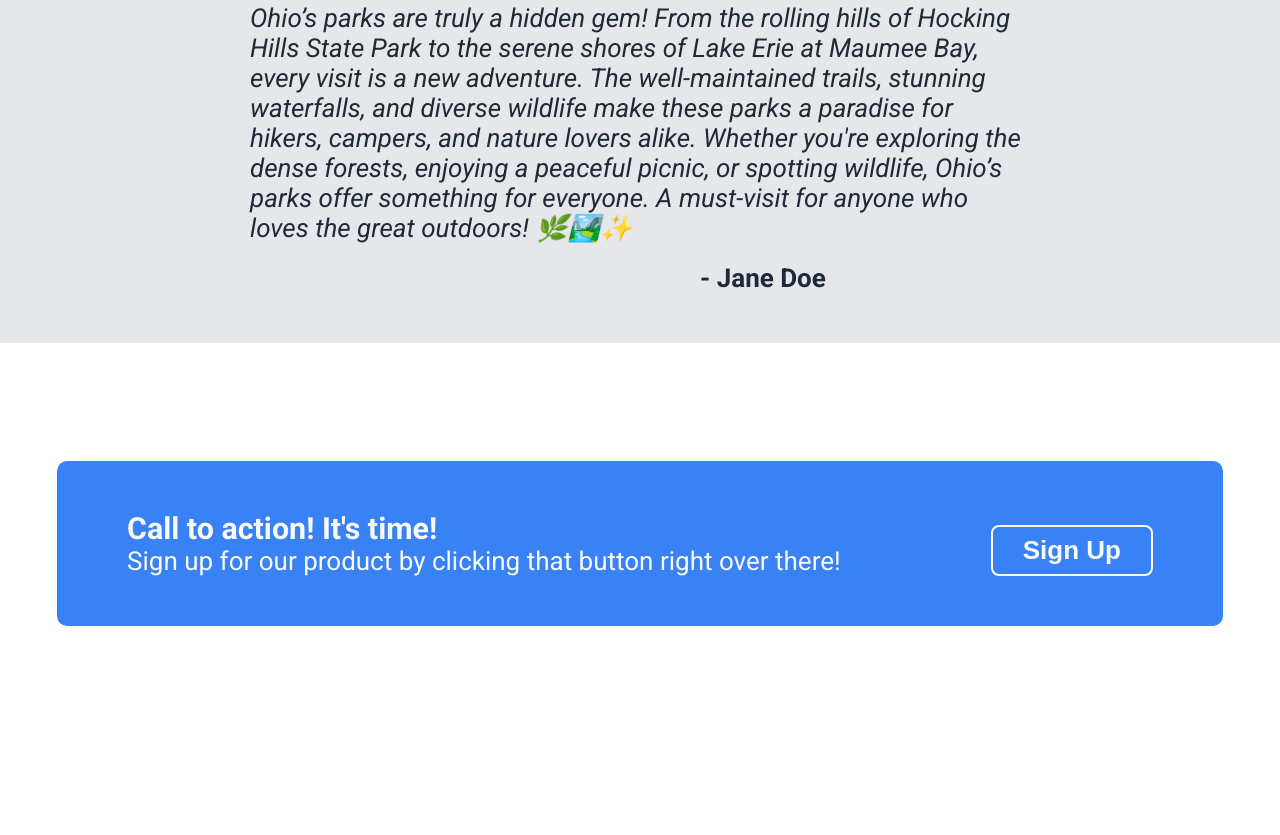
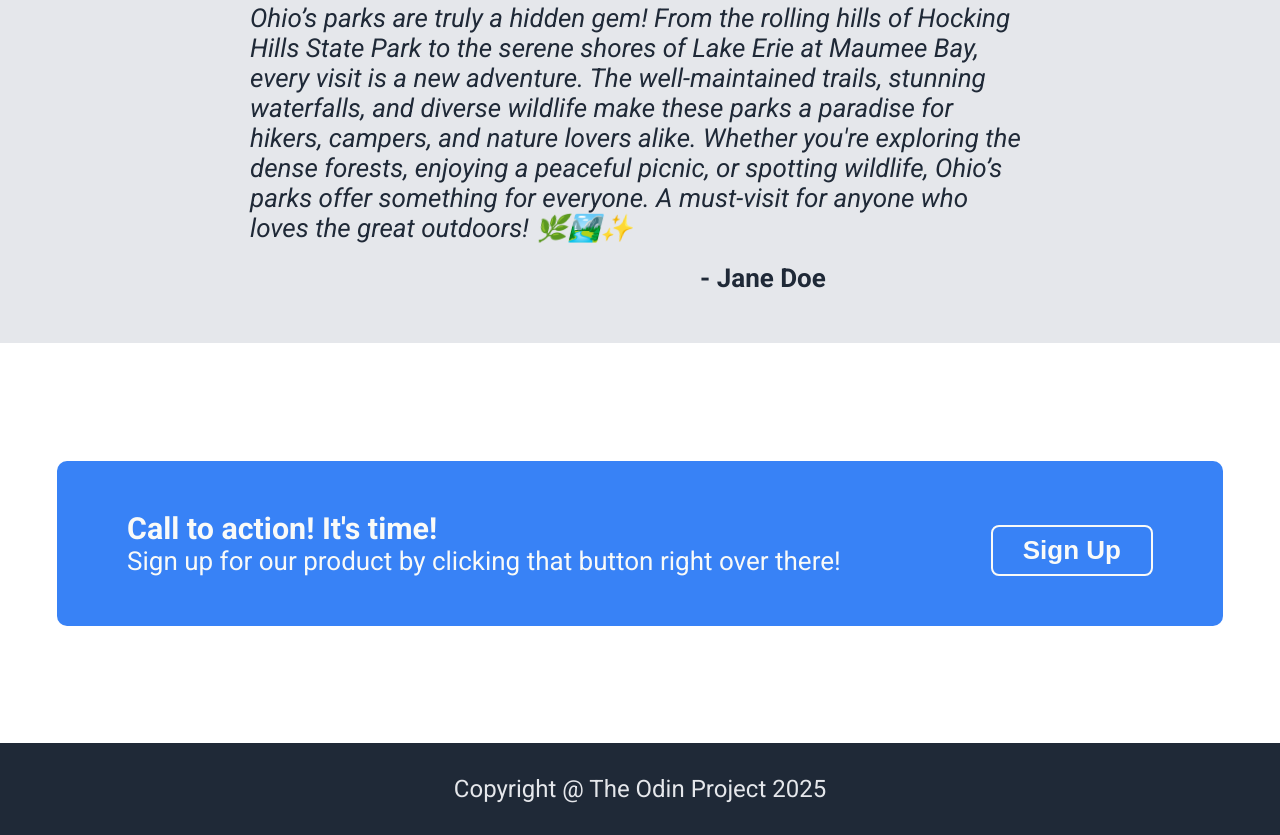
Before and after one commit to lengleman-spec/odin-landing-page, a plain HTML site: page index.html in a window 1280 px wide. Shown: the part 1253-2088 px from the top of the page. Before the commit the page ends 1996 px from the top, so only its background shows below. Drawn offline with Linux system fonts and the light colour scheme.

Commit message:
add footer section and aligned it

```diff
--- a/index.html
+++ b/index.html
@@ -98,6 +98,8 @@
     </div>
 
     <!--  FOOTER SECTION  -->
-    <footer></footer>
+    <footer>
+      <h3 class="footer">Copyright @ The Odin Project 2025</h3>
+    </footer>
   </body>
 </html>
--- a/styles.css
+++ b/styles.css
@@ -197,3 +197,13 @@ div.header-links {
   border: 2px solid #f9faf8;
   border-radius: 8px;
 }
+
+/*  FOOTER SECTION  */
+.footer {
+  background-color: #1f2937;
+  color: #e5e7eb;
+  font-size: 24px;
+  font-weight: 400;
+  text-align: center;
+  padding: 32px;
+}
```
